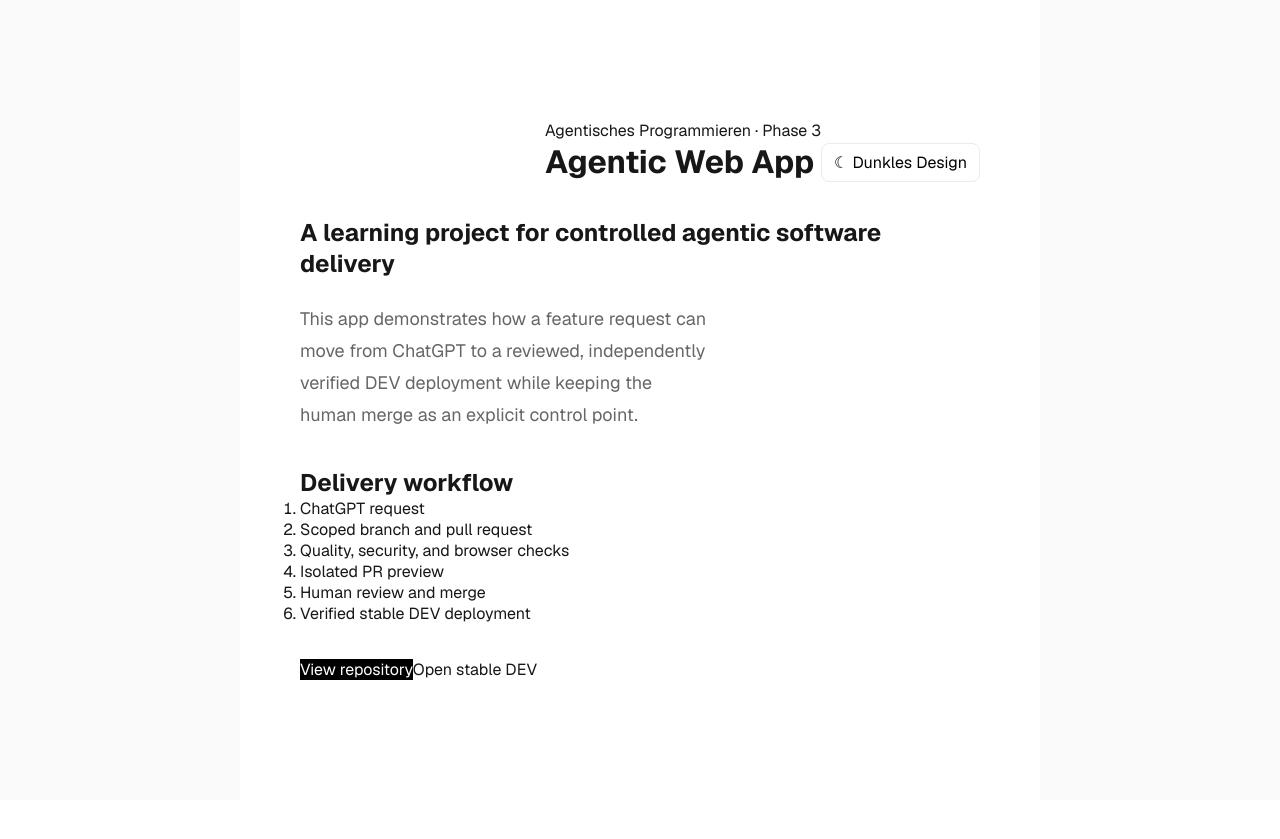
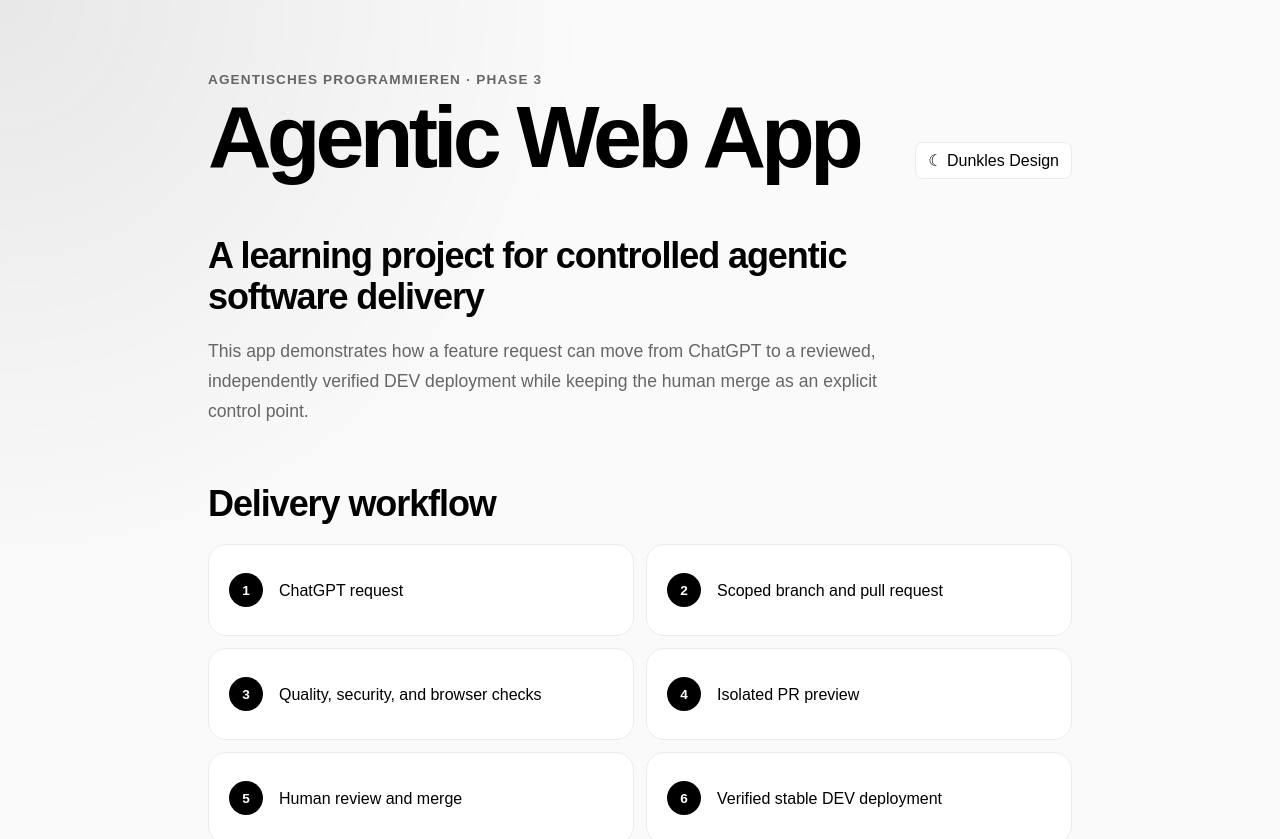
Before and after one commit to ThomasRey123/agentic-webapp, a Next.js app: page / in a window 1280 px wide. Shown: the top 839 px of the page. Before the commit the page ends 800 px from the top, so only its background shows below. Built offline with nearby package versions, Linux system fonts and the light colour scheme.

Commit message:
feat: style project workflow homepage

```diff
--- a/src/features/home/components/home-page.module.css
+++ b/src/features/home/components/home-page.module.css
@@ -1,138 +1,167 @@
 .page {
   display: flex;
-  flex: 1;
-  flex-direction: column;
-  align-items: center;
+  min-height: 100vh;
   justify-content: center;
-  font-family: var(--font-geist-sans);
-  background-color: var(--surface);
+  background:
+    radial-gradient(circle at top left, color-mix(in srgb, var(--foreground) 8%, transparent), transparent 36%),
+    var(--surface);
 }
 
 .main {
   display: flex;
-  flex: 1;
-  width: 100%;
-  max-width: 800px;
+  width: min(100%, 960px);
   flex-direction: column;
-  align-items: flex-start;
-  justify-content: space-between;
-  background-color: var(--panel);
-  padding: 120px 60px;
+  gap: 56px;
+  padding: 72px 48px;
 }
 
 .header {
   display: flex;
-  width: 100%;
-  justify-content: flex-end;
-}
-
-.intro {
-  display: flex;
-  flex-direction: column;
   align-items: flex-start;
-  text-align: left;
+  justify-content: space-between;
   gap: 24px;
 }
 
-.intro h1 {
-  max-width: 320px;
-  font-size: 40px;
-  font-weight: 600;
-  line-height: 48px;
-  letter-spacing: -2.4px;
-  text-wrap: balance;
+.header h1 {
+  margin-top: 8px;
+  color: var(--text-primary);
+  font-size: clamp(2.5rem, 7vw, 5.5rem);
+  line-height: 0.95;
+  letter-spacing: -0.055em;
+}
+
+.eyebrow {
+  color: var(--text-secondary);
+  font-size: 0.85rem;
+  font-weight: 700;
+  letter-spacing: 0.08em;
+  text-transform: uppercase;
+}
+
+.intro,
+.workflow {
+  display: grid;
+  gap: 20px;
+}
+
+.intro h2,
+.workflow h2 {
+  max-width: 720px;
+  color: var(--text-primary);
+  font-size: clamp(1.5rem, 3vw, 2.25rem);
+  line-height: 1.15;
+  letter-spacing: -0.03em;
+}
+
+.intro p {
+  max-width: 720px;
+  color: var(--text-secondary);
+  font-size: 1.1rem;
+  line-height: 1.7;
+}
+
+.steps {
+  display: grid;
+  grid-template-columns: repeat(2, minmax(0, 1fr));
+  gap: 12px;
+  padding: 0;
+  list-style: none;
+  counter-reset: workflow;
+}
+
+.steps li {
+  display: flex;
+  min-height: 92px;
+  align-items: center;
+  gap: 16px;
+  border: 1px solid var(--button-secondary-border);
+  border-radius: 18px;
+  background: color-mix(in srgb, var(--panel) 94%, transparent);
+  padding: 20px;
+  color: var(--text-primary);
+  line-height: 1.45;
+  counter-increment: workflow;
+}
+
+.steps li::before {
+  display: grid;
+  width: 34px;
+  height: 34px;
+  flex: 0 0 34px;
+  place-items: center;
+  border-radius: 999px;
+  background: var(--text-primary);
+  color: var(--panel);
+  content: counter(workflow);
+  font-size: 0.85rem;
+  font-weight: 700;
+}
+
+.links {
+  display: flex;
+  flex-wrap: wrap;
+  gap: 12px;
+}
+
+.links a {
+  display: inline-flex;
+  min-height: 44px;
+  align-items: center;
+  justify-content: center;
+  border-radius: 999px;
+  padding: 0 20px;
+  font-weight: 700;
+  transition:
+    background 0.2s ease,
+    border-color 0.2s ease,
+    transform 0.2s ease;
+}
+
+.primary {
+  background: var(--text-primary);
+  color: var(--panel);
+}
+
+.secondary {
+  border: 1px solid var(--button-secondary-border);
+  background: var(--panel);
   color: var(--text-primary);
 }
 
-.intro p {
-  max-width: 440px;
-  font-size: 18px;
-  line-height: 32px;
-  text-wrap: balance;
-  color: var(--text-secondary);
-}
-
-.intro a {
-  font-weight: 500;
-  color: var(--text-primary);
-}
-
-.ctas {
-  display: flex;
-  flex-direction: row;
-  width: 100%;
-  max-width: 440px;
-  gap: 16px;
-  font-size: 14px;
-}
-
-.ctas a {
-  display: flex;
-  justify-content: center;
-  align-items: center;
-  height: 40px;
-  padding: 0 16px;
-  border-radius: 128px;
-  border: 1px solid transparent;
-  transition: 0.2s;
-  cursor: pointer;
-  width: fit-content;
-  font-weight: 500;
-}
-
-a.primary {
-  background: var(--text-primary);
-  color: var(--panel);
-  gap: 8px;
-}
-
-a.secondary {
-  border-color: var(--button-secondary-border);
-}
-
-/* Enable hover only on non-touch devices */
 @media (hover: hover) and (pointer: fine) {
-  a.primary:hover {
-    background: var(--button-primary-hover);
-    border-color: transparent;
+  .links a:hover {
+    transform: translateY(-1px);
   }
 
-  a.secondary:hover {
+  .primary:hover {
+    background: var(--button-primary-hover);
+  }
+
+  .secondary:hover {
     background: var(--button-secondary-hover);
-    border-color: transparent;
   }
 }
 
-@media (max-width: 600px) {
+@media (max-width: 680px) {
   .main {
-    padding: 48px 24px;
+    gap: 40px;
+    padding: 40px 20px;
   }
 
-  .intro {
-    gap: 16px;
+  .header {
+    align-items: flex-start;
+    flex-direction: column;
   }
 
-  .intro h1 {
-    font-size: 32px;
-    line-height: 40px;
-    letter-spacing: -1.92px;
+  .steps {
+    grid-template-columns: 1fr;
+  }
+
+  .links {
+    flex-direction: column;
+  }
+
+  .links a {
+    width: 100%;
   }
 }
-
-@media (prefers-color-scheme: dark) {
-  :global(html:not([data-theme])) .logo {
-    filter: invert();
-  }
-}
-
-:global(html[data-theme="dark"]) .logo {
-  filter: invert();
-}
-
-.code {
-  font-family: var(--font-geist-mono);
-  font-size: 0.9em;
-  background: color-mix(in srgb, currentColor 8%, transparent);
-  padding: 0.1em 0.4em;
-  border-radius: 6px;
-}
```
